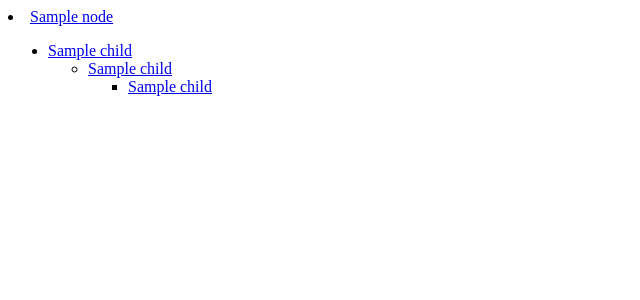
After one commit to mixa42/cms, a Django app: template webapp/templates/li.html in a window 1280 px wide. The commit adds this page. Shown: the top 300 px of the page, without its empty margins (0-640 px from the left). Run offline with Django 4.2, Linux system fonts and the light colour scheme; the template is opened without the code that fills it: most values are stand-ins (such as "Sample title", 1, 10 or a date in 2020).

Commit message:
меню

```diff
--- /dev/null
+++ b/webapp/templates/li.html
@@ -0,0 +1,11 @@
+<li><a href="{{ node.get_absolute_url }}">{{ node.name }}</a>
+  {% if node.child.count %}
+    <ul>
+      {% for child in node.child %}
+        {% with node=child %}
+          {% include "li.html" %}
+        {% endwith %}
+      {% endfor %}
+    </ul>
+  {% endif %}
+</li>
```
Also changed, not shown: webapp/templates/menu.html (+4 -16 lines).
